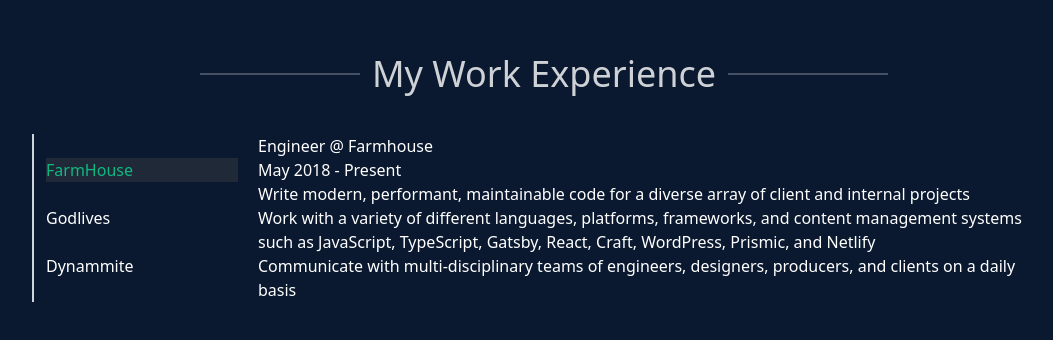
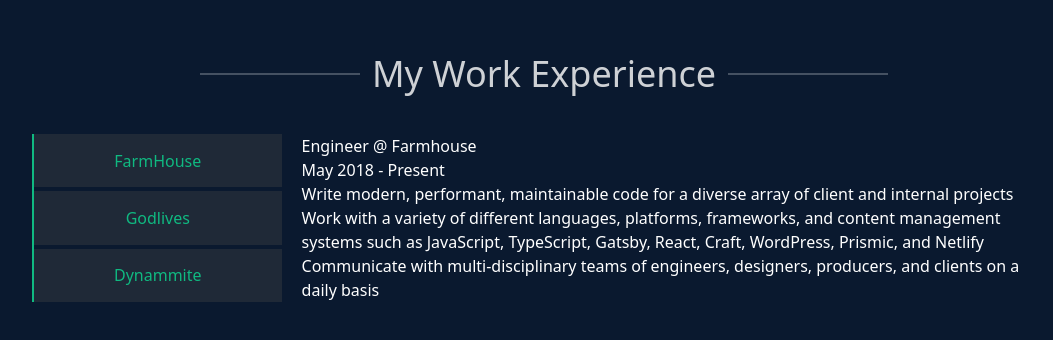
Before and after one commit to EngineerDanny/EngineerDanny_Portfolio, a React (Create React App) app: page / in a window 1280 px wide. Shown: the part 1586-1926 px from the top of the page, without its empty margins (96-1149 px from the left). Built offline with nearby package versions, Linux system fonts and the light colour scheme.

Commit message:
style update 9

```diff
--- a/src/components/WorkExperience.jsx
+++ b/src/components/WorkExperience.jsx
@@ -14,12 +14,16 @@ const WorkExperience = () => {
 
       <div className="flex flex-row w-4/5">
         {/*Job Tabs Component */}
-        <ul className="flex flex-col justify-evenly border-gray-300 border-l-2 mr-5  pl-3">
-          <li className=" bg-gray-800 text-green-500 ">
-            <h1>FarmHouse</h1>
+        <ul className="flex flex-col justify-evenly border-green-500 border-l-2 mr-5">
+          <li className="flex-1 bg-gray-800 text-green-500 px-20  mb-1 flex items-center justify-center">
+            <button className="w-full h-full">FarmHouse</button>
           </li>
-          <li className=" w-48">Godlives</li>
-          <li className=" w-48">Dynammite</li>
+          <li className="flex-1 bg-gray-800 text-green-500 px-20  mb-1 flex items-center justify-center">
+            <h1>Godlives</h1>
+          </li>
+          <li className="flex-1 bg-gray-800 text-green-500 px-20  flex items-center justify-center ">
+            <h1>Dynammite</h1>
+          </li>
         </ul>
 
         {/* Job Content */}
@@ -57,4 +61,8 @@ const WorkExperience = () => {
   );
 };
 
+const _WorkTile = ({ title, duration, contentList }) => {
+  return <div></div>;
+};
+
 export default WorkExperience;
```
